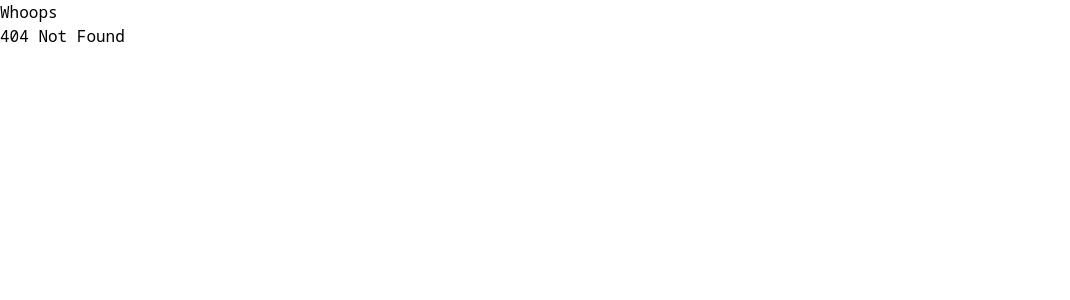
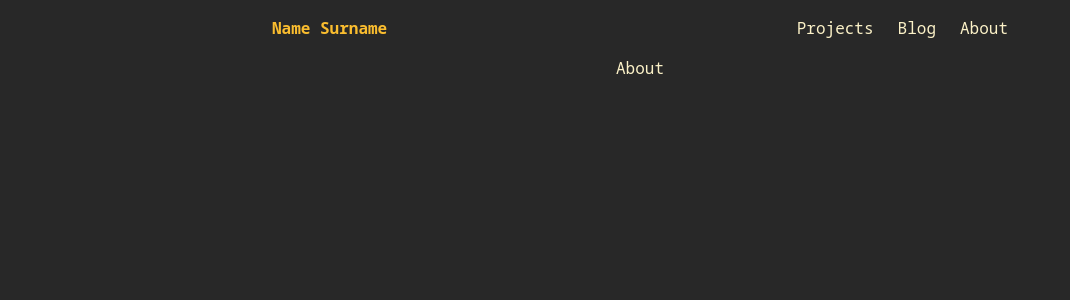
Before and after one commit to aurum77/portfolio, a React (Vite) app in the folder frontend/: page /about in a window 1280 px wide. Before the commit this address had no page. Shown: the top 300 px of the page, without its empty margins (0-1070 px from the left). Built offline with nearby package versions, Linux system fonts and the light colour scheme.

Commit message:
add routes for projects, blog and about

```diff
--- /dev/null
+++ b/frontend/src/routes/about.tsx
@@ -0,0 +1,7 @@
+const About = () => {
+  return (
+    <div>About</div>
+  )
+}
+
+export default About
--- /dev/null
+++ b/frontend/src/routes/blog.tsx
@@ -0,0 +1,9 @@
+import React from 'react'
+
+const Blog = () => {
+  return (
+    <div>Blog</div>
+  )
+}
+
+export default Blog
--- /dev/null
+++ b/frontend/src/routes/projects.tsx
@@ -0,0 +1,9 @@
+import React from 'react'
+
+const Projects = () => {
+  return (
+    <div>Projects</div>
+  )
+}
+
+export default Projects
```
Also changed, not shown: frontend/src/routes/routes.tsx (+15 -0 lines).
